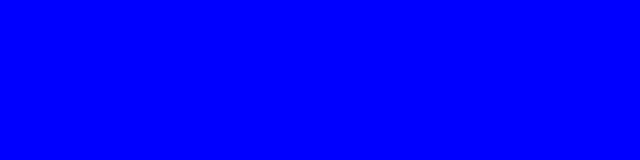
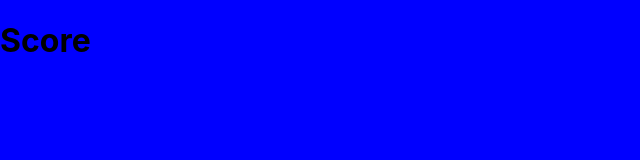
Before and after one commit to jeffersonoliveira-dev/battleship-war, a React (Create React App) app in the folder client/: page /ranking in a window 1280 px wide. Shown: the top 160 px of the page, without its empty margins (0-640 px from the left). Built offline with nearby package versions, Linux system fonts and the light colour scheme.

Commit message:
fixing routes

```diff
--- a/client/src/index.tsx
+++ b/client/src/index.tsx
@@ -3,7 +3,7 @@ import ReactDOM from "react-dom";
 import "./index.css";
 import Home from "./routes/Home";
 import Game from "./routes/Game";
-import Score from "./routes/Score";
+import Ranking from "./routes/Ranking";
 import Dashboard from "./routes/Dashboard";
 import { Route, BrowserRouter as Router } from "react-router-dom";
 import GlobalStyles from "./components/GlobalStyles";
@@ -14,7 +14,7 @@ ReactDOM.render(
       <Route exact path="/" component={Home} />
       <Route path="/dashboard" component={Dashboard} />
       <Route path="/game" component={Game} />
-      <Route path="/score" component={Score} />
+      <Route path="/ranking" component={Ranking} />
       <GlobalStyles />
     </div>
   </Router>,
--- a/client/src/routes/Dashboard.tsx
+++ b/client/src/routes/Dashboard.tsx
@@ -1,19 +1,21 @@
-import React from "react";
+import * as React from "react";
 import { Link } from "react-router-dom";
-// import styled from "styled-components";
+import styled from "styled-components";
 
+const Container = styled.div``;
+// flex
 const Dashboard: React.FC = () => {
   return (
-    <>
+    <Container>
       <div>
         <button>
           <Link to="/game">game</Link>{" "}
         </button>
         <button>
-          <Link to="/score">score</Link>{" "}
+          <Link to="/ranking">score</Link>{" "}
         </button>
       </div>
-    </>
+    </Container>
   );
 };
 
--- a/client/src/routes/Score.tsx
+++ b/client/src/routes/Ranking.tsx
@@ -1,5 +1,6 @@
 import * as React from "react";
 import styled from "styled-components";
+// need to install webpack to display ranking in real time
 
 export const Container = styled.div``;
 
```
